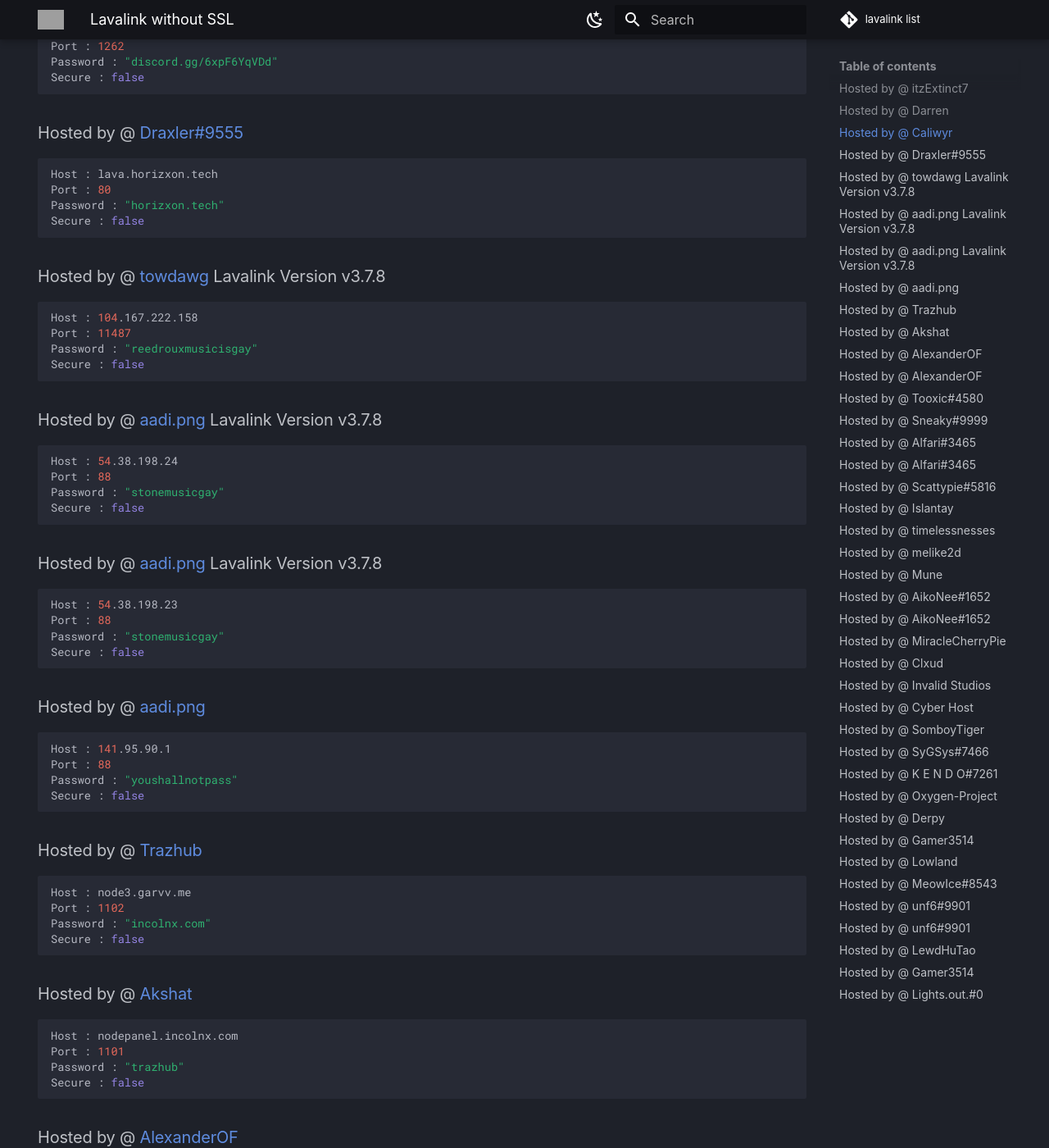
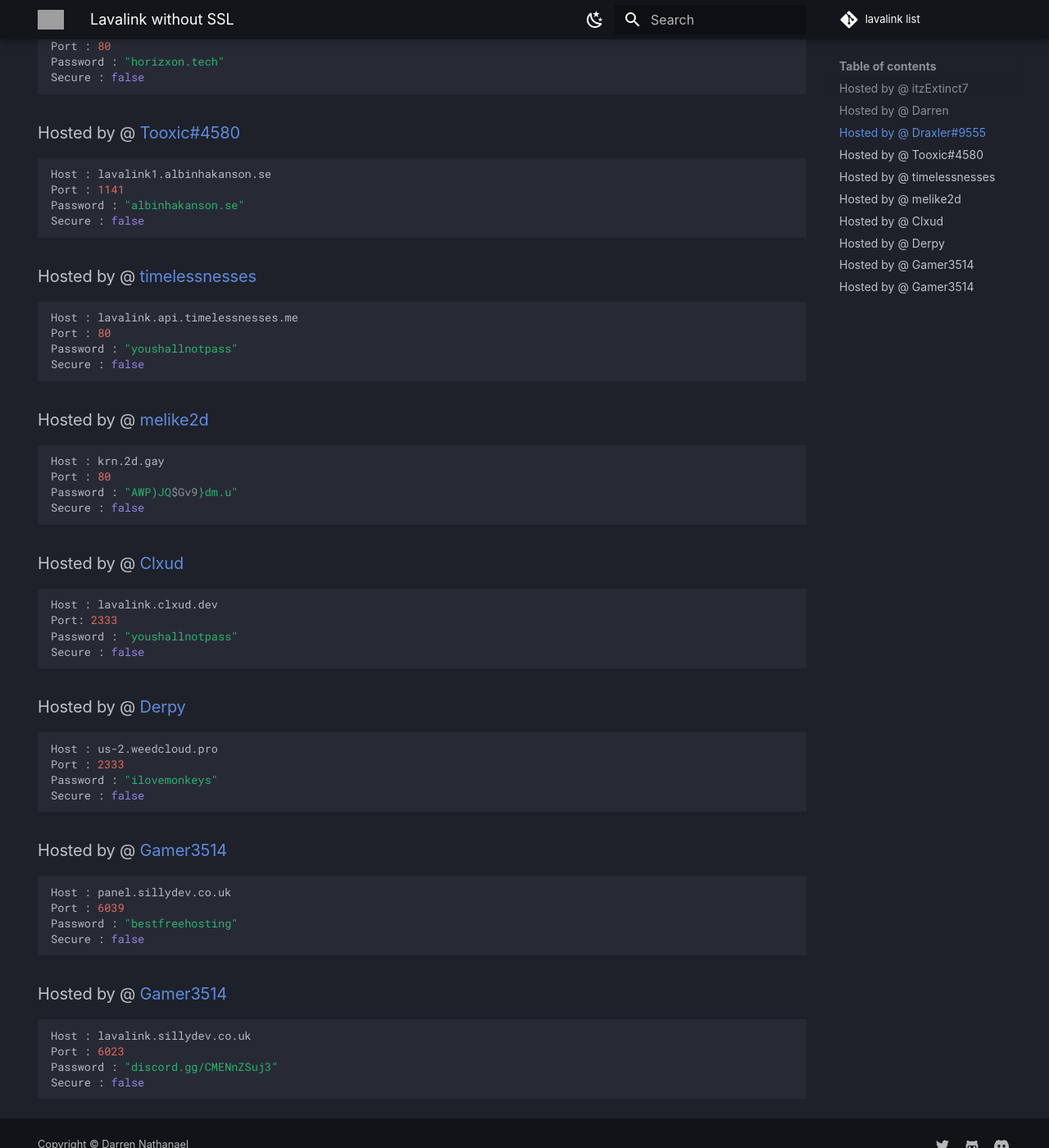
Before and after one commit to DarrenOfficial/lavalink-list, an MkDocs documentation site: the page built from docs/NoSSL/lavalink-without-ssl.md, in a window 1280 px wide and 1400 px high, scrolled down 682 px. Shown: the whole window at 82% size. Built offline with MkDocs 1.6.1 and Material for MkDocs 9.7.7, drawn with Linux system fonts in a browser that asks for light colours; comment, search, counter and statistics services are not loaded; a style sheet for code colours, icons or effects is not loaded; some of the changed text lies outside the part shown; grey boxes are pictures that could not be loaded.

Commit message:
Update lavalink-without-ssl.md

````diff
--- a/docs/NoSSL/lavalink-without-ssl.md
+++ b/docs/NoSSL/lavalink-without-ssl.md
@@ -24,83 +24,11 @@ Password : "glasshost1984"
 Secure : false
 ```
 
-### Hosted by @ [Caliwyr](https://discord.gg/6xpF6YqVDd)
-```bash
-Host : lavalink.oryzen.xyz
-Port : 1262
-Password : "discord.gg/6xpF6YqVDd"
-Secure : false
-```
-
 ### Hosted by @ [Draxler#9555](https://status.horizxon.xyz/)
 ```bash
 Host : lava.horizxon.tech
 Port : 80
 Password : "horizxon.tech"
-Secure : false
-```
-
-### Hosted by @ [towdawg](https://discord.com/channels/@me/135132310260416512) Lavalink Version v3.7.8
-```bash
-Host : 104.167.222.158
-Port : 11487
-Password : "reedrouxmusicisgay"
-Secure : false
-```
-
-### Hosted by @ [aadi.png](https://discord.gg/stonemusic) Lavalink Version v3.7.8
-```bash
-Host : 54.38.198.24
-Port : 88
-Password : "stonemusicgay"
-Secure : false
-```
-
-### Hosted by @ [aadi.png](https://discord.gg/stonemusic) Lavalink Version v3.7.8
-```bash
-Host : 54.38.198.23
-Port : 88
-Password : "stonemusicgay"
-Secure : false
-```
-
-### Hosted by @ [aadi.png](https://discord.gg/stonemusic)
-```bash
-Host : 141.95.90.1
-Port : 88
-Password : "youshallnotpass"
-Secure : false
-```
-
-### Hosted by @ [Trazhub](https://garvverma.me)
-```bash
-Host : node3.garvv.me
-Port : 1102
-Password : "incolnx.com"
-Secure : false
-```
-
-### Hosted by @ [Akshat](https://akshatmehta.com)
-```bash
-Host : nodepanel.incolnx.com
-Port : 1101
-Password : "trazhub"
-Secure : false
-```
-
-### Hosted by @ [AlexanderOF](https://www.alexanderof.xyz)
-```bash
-Host : eu.lavalink.alexanderof.xyz
-Port: 2333
-Password : "lavalink"
-Secure : false
-```
-
-### Hosted by @ [AlexanderOF](https://www.alexanderof.xyz)
-```bash
-Host : us.lavalink.alexanderof.xyz
-Port: 2333
-Password : "lavalink"
 Secure : false
 ```
 
@@ -112,51 +40,11 @@ Password : "albinhakanson.se"
 Secure : false
 ```
 
-### Hosted by @ [Sneaky#9999](https://sneakynodes.com/discord)
-```bash
-Host : lavalink.sneakynodes.com
-Port : 2333
-Password : "sneakynodes.com"
-Secure : false
-```
-
-### Hosted by @ [Alfari#3465](https://discord.com/invite/YFhvCRhUXu)
-```bash
-Host : mohpoe.alfari.id
-Port : 4004
-Password : "youshallnotpass"
-Secure : false
-```
-
-### Hosted by @ [Alfari#3465](https://discord.gg/ZNKNY3RpRg)
-```bash
-Host : server.alfari.id
-Port : 6969
-Password : "youshallnotpass"
-Secure : false
-```
-
-### Hosted by @ [Scattypie#5816](https://discord.gg/7G9TvNvZVs)
-```bash
-Host : my.tofumc.pro
-Port : 25570
-Password : "sussy"
-Secure : false
-```
-
-### Hosted by @ [Islantay](https://github.com/Dep0s1t)
-```bash
-Host : lavalink4africa.islantay.tk
-Port : 8880
-Password : "AmeliaWatsonisTheBest**!"
-Secure : false
-```
-
 ### Hosted by @ [timelessnesses](https://timelessnesses.me)
 ```bash
 Host : lavalink.api.timelessnesses.me
 Port : 80
-Password : youshallnotpass
+Password : "youshallnotpass"
 Secure : false
 ```
 
@@ -168,91 +56,11 @@ Password : "AWP)JQ$Gv9}dm.u"
 Secure : false
 ```
 
-### Hosted by @ [Mune](https://mune.moe)
-```bash
-Host : lavalink.mune.moe
-Port : 8080
-Password : "yaemiko@mune"
-secure: false
-```
-
-### Hosted by @ [AikoNee#1652](https://github.com/AikoNee)
-```bash
-Host : purr.aikomechawaii.live
-Port : 10415
-Password : "AnythingAsPassword"
-Secure : false
-```
-
-
-### Hosted by @ [AikoNee#1652](https://aikomechawaii.live)
-```bash
-Host : purr.aikomechawaii.live
-Port : 10357
-Password : "ImayBeStupid"
-Secure : false
-```
-
-### Hosted by @ [MiracleCherryPie](https://github.com/MiracleCherryPie)
-```bash
-Host : minatoaqua.miraclecherrypie.cf
-Port: 8080
-Password : "KawaiiOnyanisbetter!!!!"
-Secure : false
-```
-
 ### Hosted by @ [Clxud](https://discord.gg/r64qjTSHG8)
 ```bash
 Host : lavalink.clxud.dev
 Port: 2333
 Password : "youshallnotpass"
-Secure : false
-```
-
-### Hosted by @ [Invalid Studios](https://discord.gg/HRB44aTDgA)
-```bash
-Host : lavalink.invalid-studios.com
-Port: 2333
-Password : "invaliduser"
-Secure : false
-```
-
-### Hosted by @ [Cyber Host](https://discord.gg/cyberhost)
-```bash
-Host : lavalink.cyber-host.eu
-Port: 2333
-Password : "discord.gg/cyberhost"
-Secure : false
-```
-
-### Hosted by @ [SomboyTiger](https://somboytiger.com/)
-```bash
-Host : lavalink.somboytiger.com
-Port: 2333
-Password : "licha_somboytiger"
-Secure : false
-```
-
-### Hosted by @ [SyGSys#7466](https://github.com/SyGSysMc)
-```bash
-Host : lavalink.evils.in
-Port: 10245
-Password : "KingSyG!!12"
-Secure : false
-```
-### Hosted by @ [K E N D O#7261](https://hyembot.site/)
-```bash
-Host : lavalink.hyembot.site
-Port: 80
-Password : "kendoxhyem"
-Secure : false
-```
-
-### Hosted by @ [Oxygen-Project](https://jirayu.pw/)
-```bash
-Host : lavalink.jirayu.pw
-Port : 2333
-Password : "jirayu.pw"
 Secure : false
 ```
 
@@ -263,6 +71,7 @@ Port : 2333
 Password : "ilovemonkeys"
 Secure : false
 ```
+
 ### Hosted by @ [Gamer3514](https://sillydev.co.uk)
 ```bash
 Host : panel.sillydev.co.uk
@@ -270,46 +79,7 @@ Port : 6039
 Password : "bestfreehosting"
 Secure : false
 ```
-### Hosted by @ [Lowland](https://e-z.bio/lowland)
-```bash
-Host : 199.127.61.159
-Port : 5059
-Password : "youshallnotpass"
-Secure : false
-```
 
-### Hosted by @ [MeowIce#8543](https://linktr.ee/meowice64)
-```bash
-Host: meowsmp.ddns.net
-Port : 2333
-Password : "meowicelava"
-Secure: false
-```
-
-### Hosted by @ [unf6#9901](https://discord.gg/dpDB9hudTd)
-
-```bash
-Host: 65.108.138.236
-Port: 7944
-Password: "darinyrama"
-Secure: false
-```
-
-### Hosted by @ [unf6#9901](https://discord.gg/dpDB9hudTd)
-
-```bash
-Host: bots.pylexservers.xyz
-Port: 26237
-Password: "darinyrama"
-Secure: false
-```
-### Hosted by @ [LewdHuTao](https://lewdhutao.me)
-```bash
-Host : node1.lewdhutao.tech
-Port : 1183
-Password : "lewdhutao"
-secure: false
-```
 ### Hosted by @ [Gamer3514](https://sillydev.co.uk)
 ```bash
 Host : lavalink.sillydev.co.uk
@@ -317,10 +87,3 @@ Port : 6023
 Password : "discord.gg/CMENnZSuj3"
 Secure : false
 ```
-### Hosted by @ [Lights.out.#0](https://discord.gg/AaZasMN3yG)
-```bash
-Host : 172.232.252.65
-Port : 25893
-Password : "discord.gg/NBT5bsgCND"
-Secure : false
-```
````
